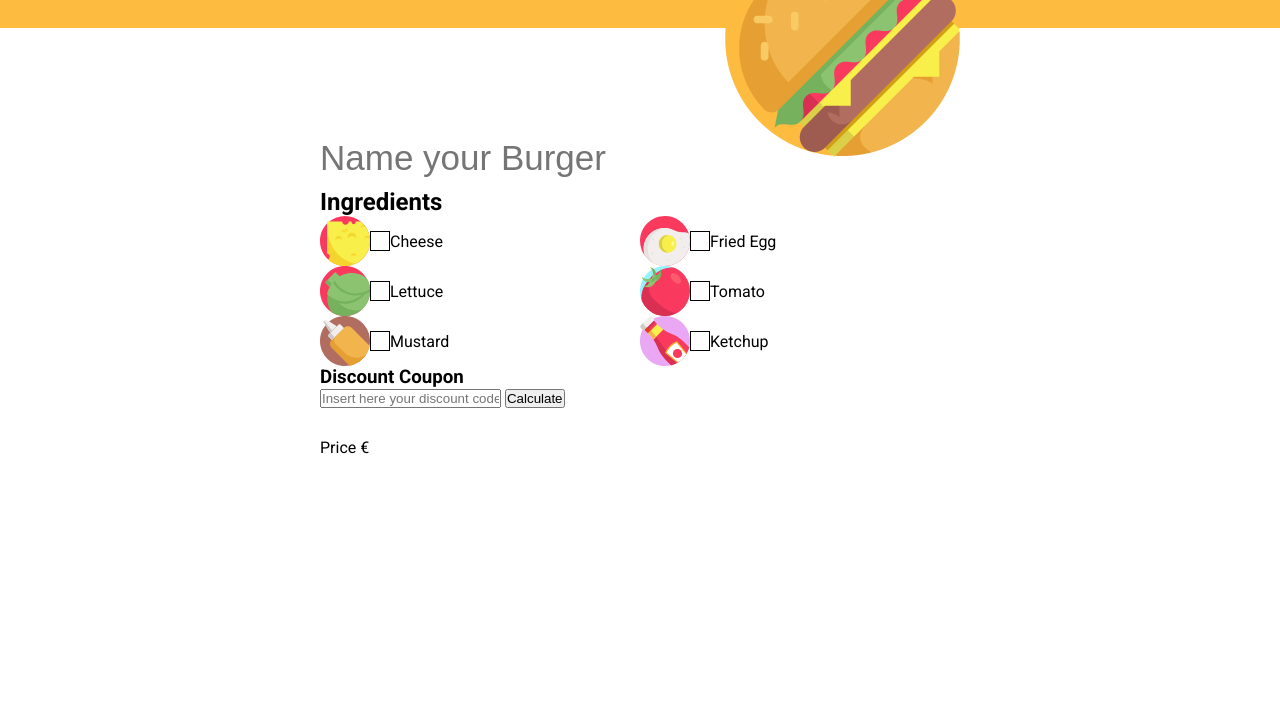
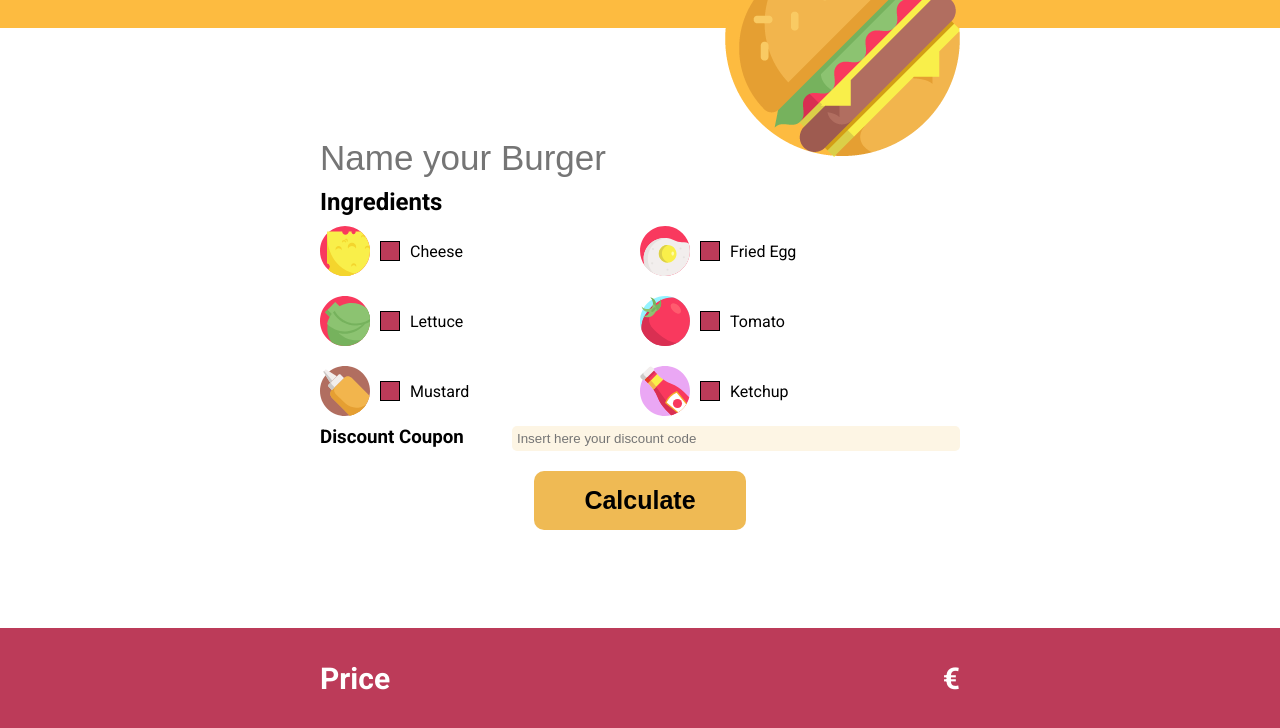
Before and after one commit to Geeogee/js-burger, a plain HTML site: page index.html in a window 1280 px wide. Shown: the part 72-800 px from the top of the page. Drawn offline with Linux system fonts and the light colour scheme.

Commit message:
Exercise finished

```diff
--- a/css/style.css
+++ b/css/style.css
@@ -41,6 +41,7 @@ header #logo {
 /* Main */
 main .container {
     padding: 100px 0 30px 0;
+    height: calc(100vh - 200px);
 }
 
 #burger-name {
@@ -68,6 +69,11 @@ main .container {
     flex-basis: 50%;
     display: flex;
     align-items: center;
+    margin: 10px 0;
+}
+
+.ingredients li > * {
+    margin-right: 10px;
 }
 
 .ingredients img {
@@ -83,8 +89,57 @@ input[type="checkbox"] {
     width: 20px;
     height: 20px;
     line-height: 20px;
-    font-size: 10px;
+    font-size: 20px;
     text-align: center;
     color: transparent;
     user-select: none;
+    background-color: #bc3b59;
 }
+
+.discount-cont {
+    display: flex;
+    justify-content: space-between;
+}
+
+
+#discount-code {
+    background-color: #fdf5e4;
+    border: 0;
+    padding: 5px;
+    border-radius: 5px;
+    flex-basis: 70%;
+}
+
+#discount-code:focus {
+    outline: 0;
+}
+
+#calc-btn {
+    background-color: #efba54;
+    border: 0;
+    display: block;
+    margin: 20px auto;
+    padding: 15px 50px;
+    font-weight: 700;
+    font-size: 25px;
+    border-radius: 10px;
+}
+
+footer {
+    background-color: #bc3b59;
+    height: 100px;
+    color: #FFF;
+    font-size: 30px;
+    font-weight: 700;
+
+    display: flex;
+    align-items: center;
+}
+
+.price-div {
+    display: flex;
+}
+
+.footer-text {
+    flex-grow: 1;
+}
--- a/index.html
+++ b/index.html
@@ -82,8 +82,10 @@
                 </li>
             </ul>
 
-            <h3>Discount Coupon</h3>
-            <input type="text" id="discount-code" placeholder="Insert here your discount code">
+            <div class="discount-cont">
+                <h3>Discount Coupon</h3>
+                <input type="text" id="discount-code" placeholder="Insert here your discount code">
+            </div>
             <button id="calc-btn">Calculate</button>
         </div>
     </main>
@@ -91,7 +93,14 @@
     <footer>
         <div class="container">
             <div class="price-div">
-                Price &euro;
+                <span class="footer-text">
+                    Price
+                </span>
+
+                <span>
+                    &euro;
+                </span>
+
                 <span id="price">
 
                 </span>
--- a/js/script.js
+++ b/js/script.js
@@ -63,7 +63,7 @@ priceCalcBtn.addEventListener("click", function() {
             console.log("Discount code not found!")
         }
 
-        document.getElementById("price").innerHTML = totalPrice;
+        document.getElementById("price").innerHTML = totalPrice.toFixed(2);
 
     }
 });
```
